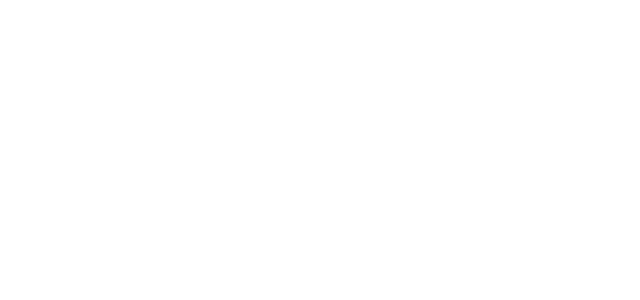
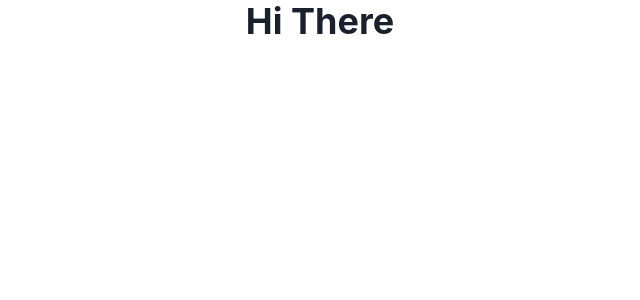
Before and after one commit to alorber/Cooper-NFT, a React (Create React App) app in the folder frontend/: page /sell in a window 1280 px wide. Shown: the top 300 px of the page, without its empty margins (320-960 px from the left). Built offline with nearby package versions, Linux system fonts and the light colour scheme.

Commit message:
Adds Sell Page

```diff
--- a/frontend/src/components/App/App.tsx
+++ b/frontend/src/components/App/App.tsx
@@ -1,5 +1,6 @@
 import logo from './logo.svg';
 import React from 'react';
+import SellPageLayout from '../layouts/SellPageLayout/SellPageLayout';
 import { BrowserRouter, Route, Routes } from 'react-router-dom';
 import { Stack } from '@chakra-ui/react';
 import './App.css';
@@ -11,7 +12,7 @@
       <Stack className='App' h={'100%'}>
         <Routes>
           <Route path='/' element={<></>} />
-          <Route path='/sell' element={<></>} />
+          <Route path='/sell' element={<SellPageLayout />} />
         </Routes>
       </Stack>
     </BrowserRouter>
--- /dev/null
+++ b/frontend/src/components/layouts/SellPageLayout/SellPageLayout.tsx
@@ -0,0 +1,15 @@
+import { Heading } from '@chakra-ui/react';
+import React from 'react';
+
+type SellPageLayoutProps = {
+
+}
+
+const SellPageLayout = ({}: SellPageLayoutProps) => {
+
+    return (
+        <Heading>Hi There</Heading>
+    );
+}
+
+export default SellPageLayout;
```
